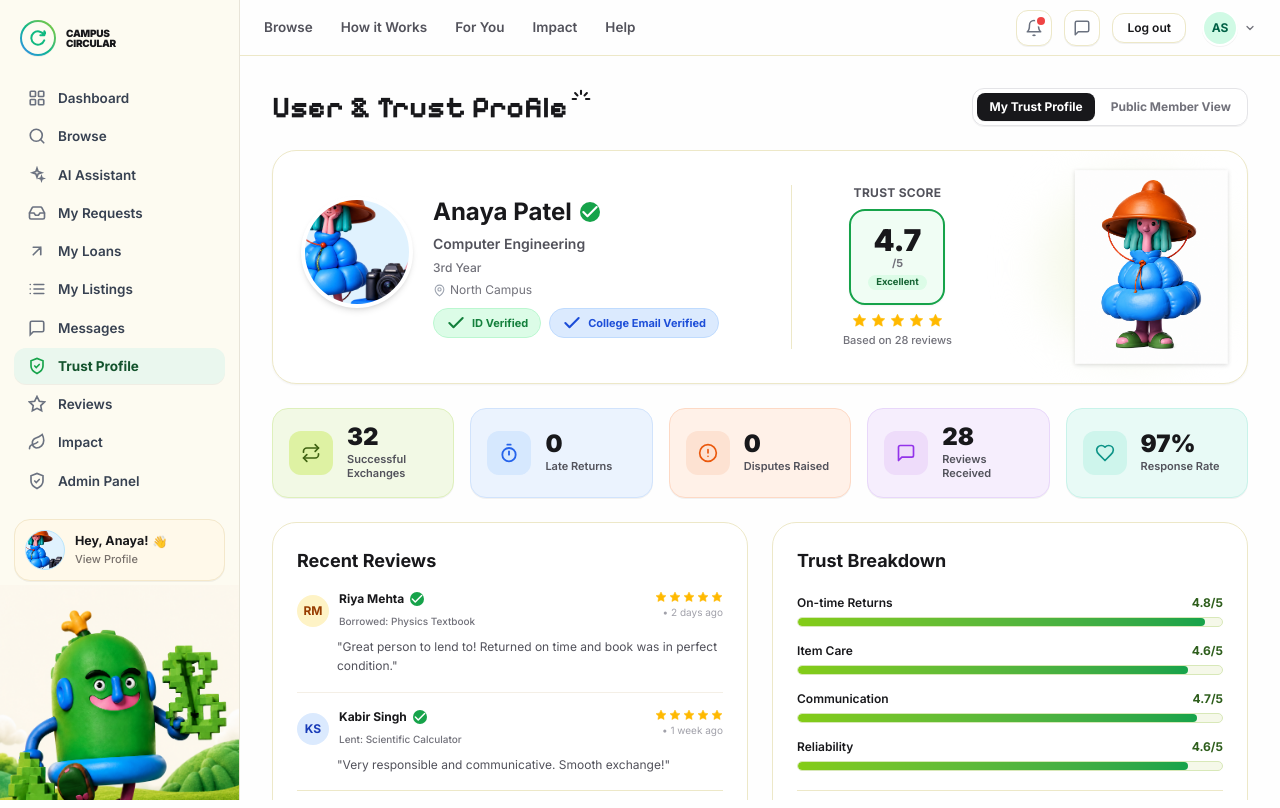
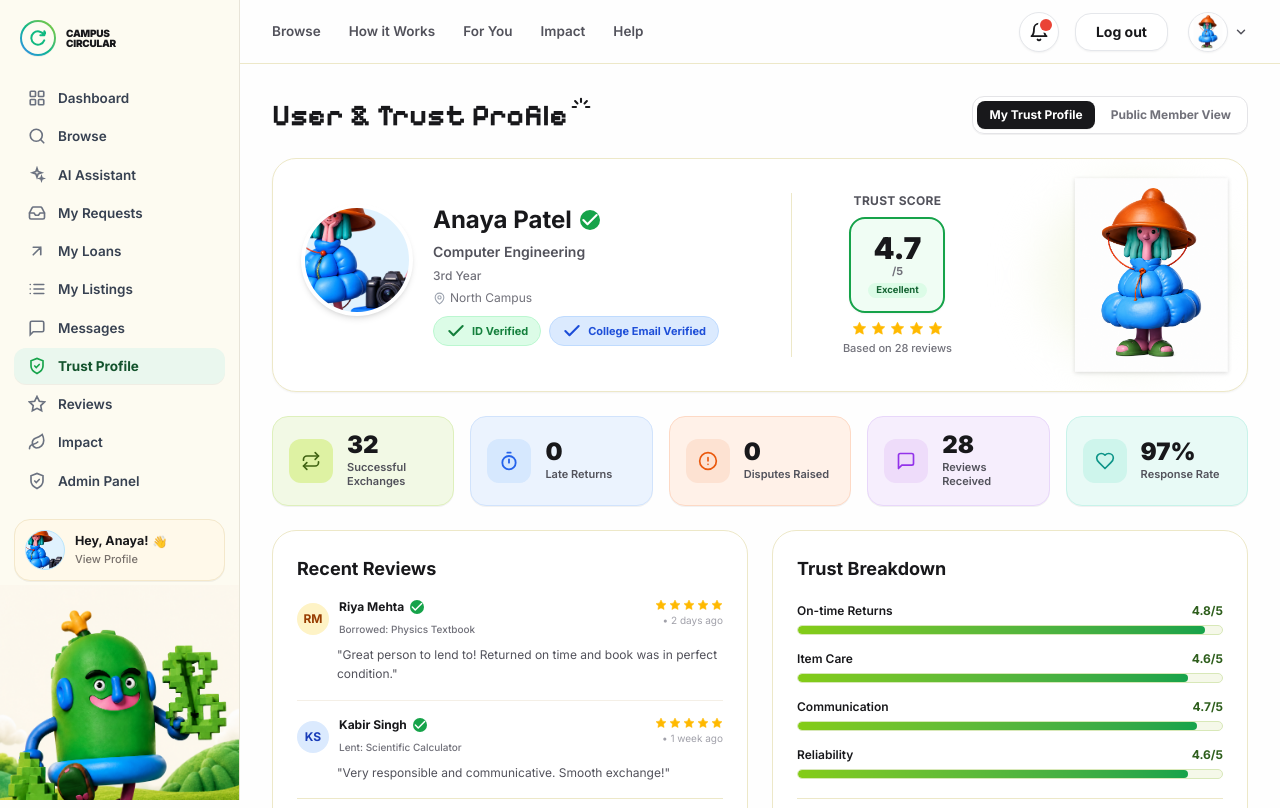
Before and after one commit to SC136/Web_Fusion_2.0, a Next.js app: page /profile in a window 1280 px wide. Built offline with nearby package versions, Linux system fonts and the light colour scheme.

Commit message:
Update top navbar right section to match reference image (bell with red dot, Log Out pill, character avatar with chevron)

```diff
--- a/app/components/dashboard/TopBar.tsx
+++ b/app/components/dashboard/TopBar.tsx
@@ -1,7 +1,7 @@
 "use client";
 
 import Link from "next/link";
-import { currentUser } from "@/app/data/mockData";
+import Image from "next/image";
 
 const navLinks = [
   { label: "Browse", href: "/dashboard" },
@@ -13,7 +13,7 @@ const navLinks = [
 
 export default function TopBar() {
   return (
-    <header className="h-14 border-b border-[#EDE8C8] bg-[#FEFEFE] px-6 flex items-center justify-between gap-4 flex-shrink-0 sticky top-0 z-30 select-none">
+    <header className="h-16 border-b border-[#EDE8C8] bg-[#FEFEFE] px-6 lg:px-8 flex items-center justify-between gap-4 flex-shrink-0 sticky top-0 z-30 select-none">
       {/* ─── Center / Left Nav Links ────────────────────────── */}
       <nav className="hidden md:flex items-center gap-7">
         {navLinks.map((item) => (
@@ -27,37 +27,26 @@ export default function TopBar() {
         ))}
       </nav>
 
-      {/* ─── Right Section: Notifications, Messages, Logout, Avatar ─ */}
-      <div className="flex items-center gap-3 ml-auto">
+      {/* ─── Right Section: Bell with dot, Log Out, Character Avatar + Chevron ─ */}
+      <div className="flex items-center gap-4 ml-auto">
         {/* Notification Bell */}
         <button
           id="topbar-notifications"
           aria-label="Notifications"
-          className="w-9 h-9 rounded-xl bg-white border border-[#EDE8C8] flex items-center justify-center hover:bg-[#F5F2E8] transition-colors relative cursor-pointer shadow-2xs"
+          className="w-10 h-10 rounded-full bg-white border border-[#E5E7EB] flex items-center justify-center relative shadow-xs hover:bg-[#F9FAFB] transition-all cursor-pointer flex-shrink-0"
         >
-          <svg width="18" height="18" fill="none" stroke="#6B7280" strokeWidth="2" viewBox="0 0 24 24">
-            <path d="M18 8A6 6 0 0 0 6 8c0 7-3 9-3 9h18s-3-2-3-9" strokeLinecap="round" strokeLinejoin="round" />
+          <svg width="20" height="20" viewBox="0 0 24 24" fill="none" stroke="#18181B" strokeWidth="2.2" strokeLinecap="round" strokeLinejoin="round">
+            <path d="M18 8A6 6 0 0 0 6 8c0 7-3 9-3 9h18s-3-2-3-9" />
             <path d="M13.73 21a2 2 0 0 1-3.46 0" />
           </svg>
-          <span className="absolute top-1.5 right-1.5 w-2 h-2 bg-[#EF4444] rounded-full ring-2 ring-white" />
+          <span className="absolute top-1.5 right-1.5 w-3 h-3 bg-[#EA4335] rounded-full ring-2 ring-white" />
         </button>
 
-        {/* Messages */}
-        <button
-          id="topbar-messages"
-          aria-label="Messages"
-          className="w-9 h-9 rounded-xl bg-white border border-[#EDE8C8] flex items-center justify-center hover:bg-[#F5F2E8] transition-colors cursor-pointer shadow-2xs"
-        >
-          <svg width="18" height="18" fill="none" stroke="#6B7280" strokeWidth="2" viewBox="0 0 24 24" strokeLinecap="round" strokeLinejoin="round">
-            <path d="M21 15a2 2 0 0 1-2 2H7l-4 4V5a2 2 0 0 1 2-2h14a2 2 0 0 1 2 2z" />
-          </svg>
-        </button>
-
-        {/* Log Out */}
+        {/* Log Out Pill */}
         <Link
           href="/login"
           id="topbar-logout-btn"
-          className="px-3.5 py-1.5 text-xs font-semibold text-[#18181B] bg-white border border-[#EDE8C8] rounded-xl hover:bg-[#F5F2E8] transition-all shadow-2xs"
+          className="px-5 py-2 text-sm font-bold text-[#18181B] bg-white border border-[#E5E7EB] rounded-2xl hover:bg-[#F9FAFB] transition-all shadow-xs inline-flex items-center justify-center cursor-pointer"
         >
           Log out
         </Link>
@@ -66,12 +55,28 @@ export default function TopBar() {
         <Link
           href="/profile"
           id="topbar-avatar-btn"
-          className="flex items-center gap-1.5 cursor-pointer group ml-1"
+          className="flex items-center gap-1.5 cursor-pointer group select-none ml-1"
         >
-          <div className={`w-9 h-9 rounded-full ${currentUser.avatarBg} border-2 border-white flex items-center justify-center font-bold text-xs shadow-2xs group-hover:ring-2 group-hover:ring-[#16A34A] transition-all`}>
-            {currentUser.initials}
+          <div className="w-10 h-10 rounded-full bg-white border border-[#E5E7EB] relative overflow-hidden flex items-center justify-center shadow-xs group-hover:ring-2 group-hover:ring-[#16A34A] transition-all flex-shrink-0">
+            <Image
+              src="/mascots/blue_dress_hat.png"
+              alt="User avatar"
+              fill
+              className="object-contain object-center scale-110 p-0.5"
+              priority
+            />
           </div>
-          <svg width="12" height="12" viewBox="0 0 24 24" fill="none" stroke="currentColor" strokeWidth="2.5" strokeLinecap="round" strokeLinejoin="round" className="text-[#71717A] hidden sm:block">
+          <svg
+            width="14"
+            height="14"
+            viewBox="0 0 24 24"
+            fill="none"
+            stroke="#52525B"
+            strokeWidth="2.5"
+            strokeLinecap="round"
+            strokeLinejoin="round"
+            className="transition-transform group-hover:translate-y-0.5"
+          >
             <path d="m6 9 6 6 6-6" />
           </svg>
         </Link>
```
